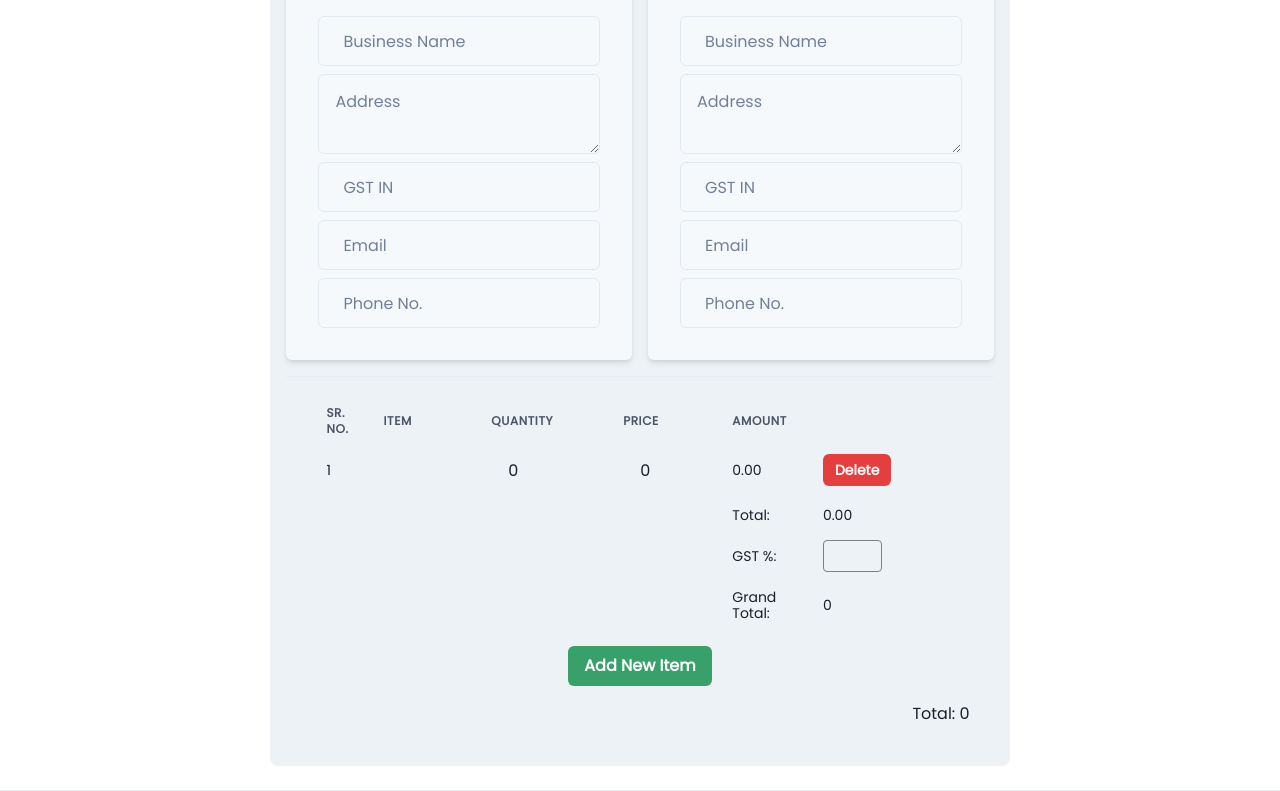
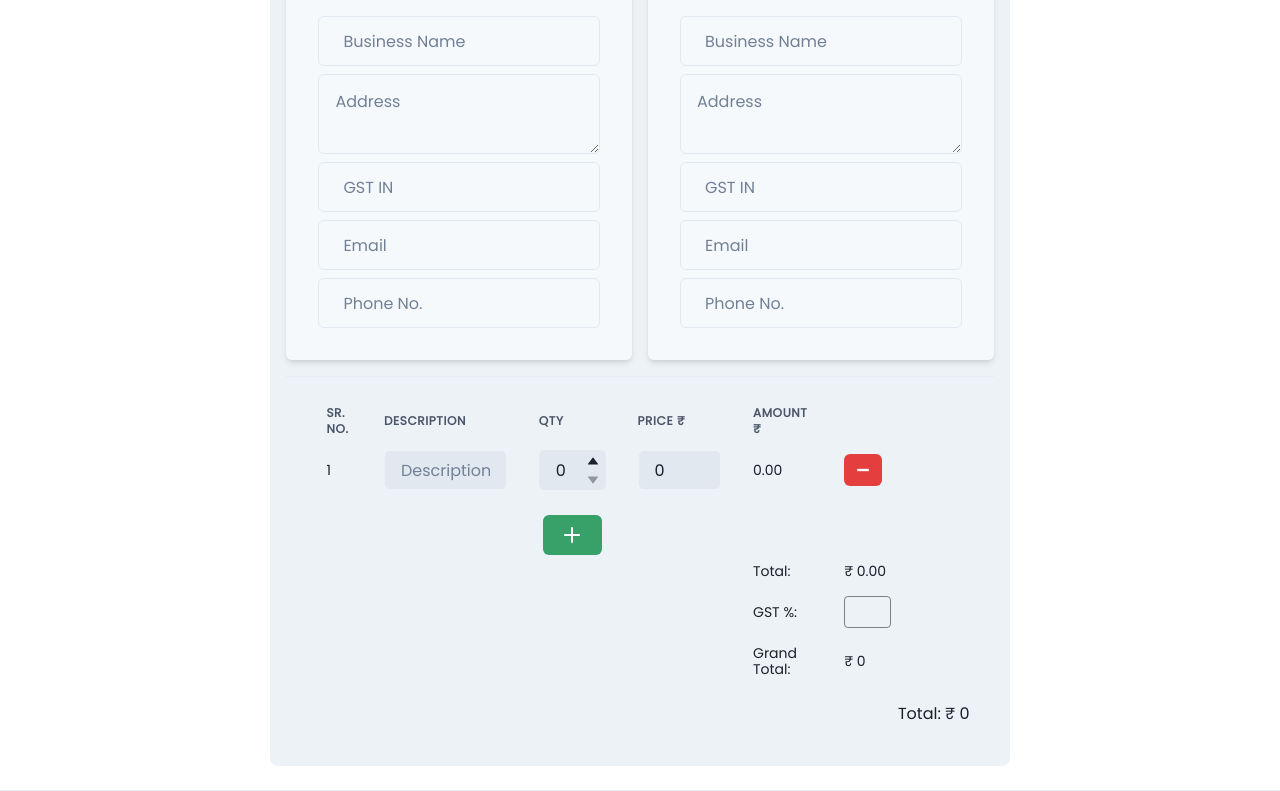
Before and after one commit to Bubbble-Studio/invoice-maker, a Next.js app: page / in a window 1280 px wide. Shown: the part 603-1394 px from the top of the page. Built offline with nearby package versions, Linux system fonts and the light colour scheme.

Commit message:
icons added

```diff
--- a/src/components/InvoiceArea/itemsList/ItemsList.tsx
+++ b/src/components/InvoiceArea/itemsList/ItemsList.tsx
@@ -93,14 +93,22 @@ import {
   Button,
   Flex,
   Heading,
+  HStack,
   Input,
+  NumberDecrementStepper,
+  NumberIncrementStepper,
+  NumberInput,
+  NumberInputField,
+  NumberInputStepper,
   Table,
   Tbody,
   Td,
   Th,
   Thead,
   Tr,
+  Text,
 } from "@chakra-ui/react";
+import { AddIcon, MinusIcon } from "@chakra-ui/icons";
 
 const ItemsList = () => {
   const [items, setItems] = useState<any>([
@@ -112,7 +120,7 @@ const ItemsList = () => {
   };
 
   const handlerChange = (event: any, i: number) => {
-    const { name, value } = event.target;
+    const { name, value } = event.target || { name: "quantity", value: event };
     const list = [...items];
     list[i][name] = value;
     list[i]["total"] = list[i]["quantity"] * list[i]["price"];
@@ -146,10 +154,10 @@ const ItemsList = () => {
           <Thead>
             <Tr>
               <Th>Sr. No.</Th>
-              <Th>Item</Th>
-              <Th>Quantity</Th>
-              <Th>Price</Th>
-              <Th>Amount</Th>
+              <Th>Description</Th>
+              <Th>Qty</Th>
+              <Th>Price ₹</Th>
+              <Th>Amount ₹</Th>
               <Th></Th>
             </Tr>
           </Thead>
@@ -159,24 +167,49 @@ const ItemsList = () => {
                 <Td>{i + 1}</Td>
                 <Td>
                   <Input
+                    bgColor={"gray.200"}
                     type="text"
                     name="name"
+                    placeholder="Description"
                     value={item.name}
                     onChange={(e) => handlerChange(e, i)}
                   />
                 </Td>
                 <Td>
-                  <Input
+                  <NumberInput
+                    bgColor={"gray.200"}
+                    border={"1px solid gray.100"}
+                    borderRadius={"md"}
+                    size="md"
+                    maxW={"40"}
+                    step={1}
+                    defaultValue={1}
+                    min={0}
+                    name="quantity"
+                    aria-autocomplete="both"
+                    value={item.quantity}
+                    onChange={(e) => handlerChange(e, i)}
+                    max={50}
+                  >
+                    <NumberInputField />
+                    <NumberInputStepper>
+                      <NumberIncrementStepper />
+                      <NumberDecrementStepper />
+                    </NumberInputStepper>
+                  </NumberInput>
+                  {/* <Input
                     type="number"
                     name="quantity"
                     value={item.quantity}
                     onChange={(e) => handlerChange(e, i)}
-                  />
+                  /> */}
                 </Td>
                 <Td>
                   <Input
+                    bgColor={"gray.200"}
                     type="number"
                     name="price"
+                    placeholder="₹"
                     value={item.price}
                     onChange={(e) => handlerChange(e, i)}
                   />
@@ -188,15 +221,29 @@ const ItemsList = () => {
                     size="sm"
                     onClick={() => deleteItem(i)}
                   >
-                    Delete
+                    <MinusIcon />
                   </Button>
                 </Td>
               </Tr>
             ))}
             <Tr>
+              <Td colSpan={2}></Td>
+              <Flex justifyContent="center" alignItems="center">
+                <Button
+                  className="add_item-btn"
+                  onClick={addItem}
+                  colorScheme="green"
+                  mt="1rem"
+                  width={"60%"}
+                >
+                  <AddIcon />
+                </Button>
+              </Flex>
+            </Tr>
+            <Tr>
               <Td colSpan={4}></Td>
               <Td>Total:</Td>
-              <Td>{totalAmount.toFixed(2)}</Td>
+              <Td>₹ {totalAmount.toFixed(2)}</Td>
               <Td></Td>
             </Tr>
             {/* Take user input for GST and calculate the total amount */}
@@ -219,26 +266,15 @@ const ItemsList = () => {
             <Tr>
               <Td colSpan={4}></Td>
               <Td>Grand Total:</Td>
-              <Td>{grandTotal}</Td>
+              <Td>₹ {grandTotal}</Td>
               <Td></Td>
             </Tr>
           </Tbody>
         </Table>
       </Box>
 
-      <Flex justifyContent="center" alignItems="center">
-        <Button
-          className="add_item-btn"
-          onClick={addItem}
-          colorScheme="green"
-          mt="1rem"
-        >
-          Add New Item
-        </Button>
-      </Flex>
-
       <Box className="totalSum" textAlign="end" mt="1rem">
-        Total: {grandTotal}
+        Total: ₹ {grandTotal}
       </Box>
     </Box>
   );
```
